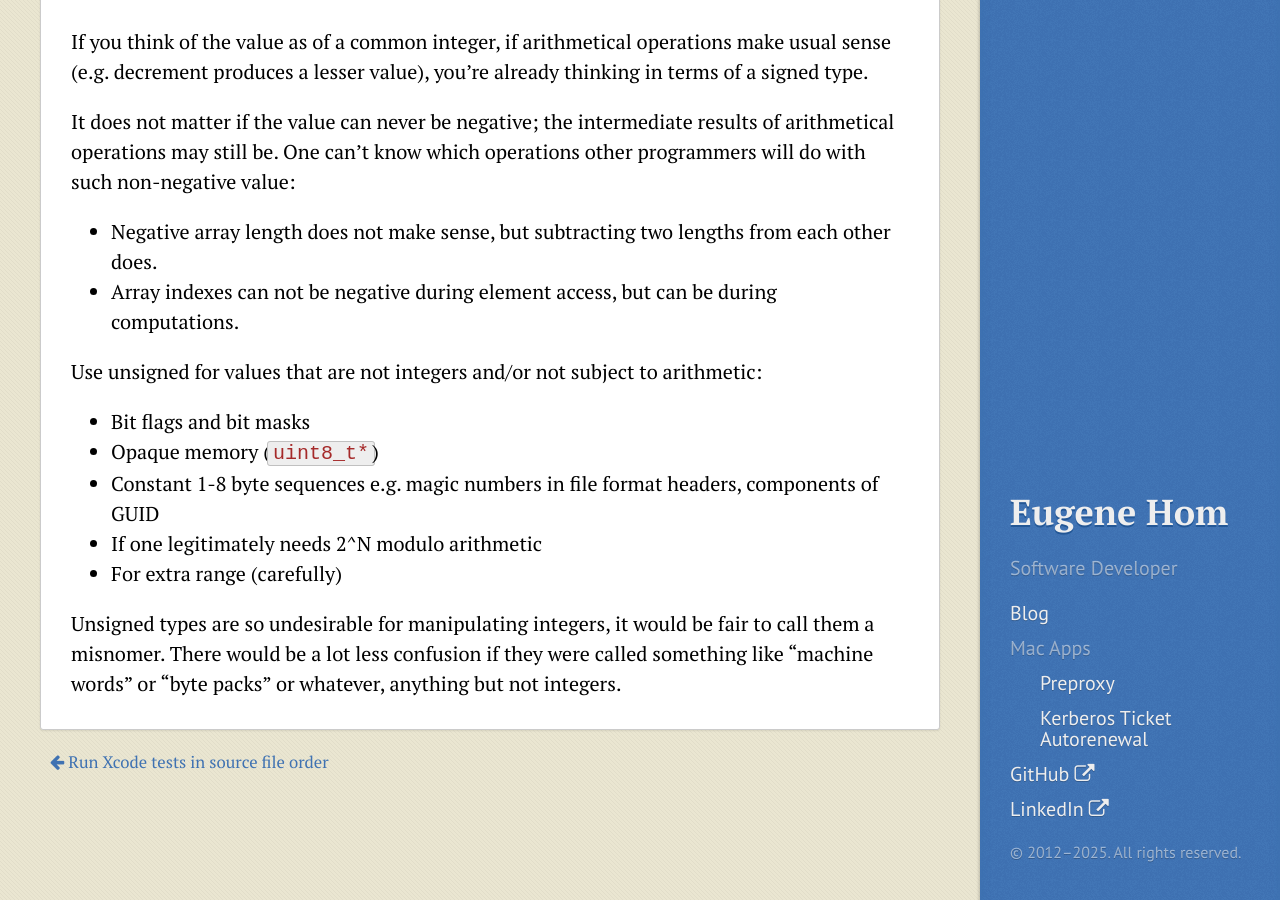
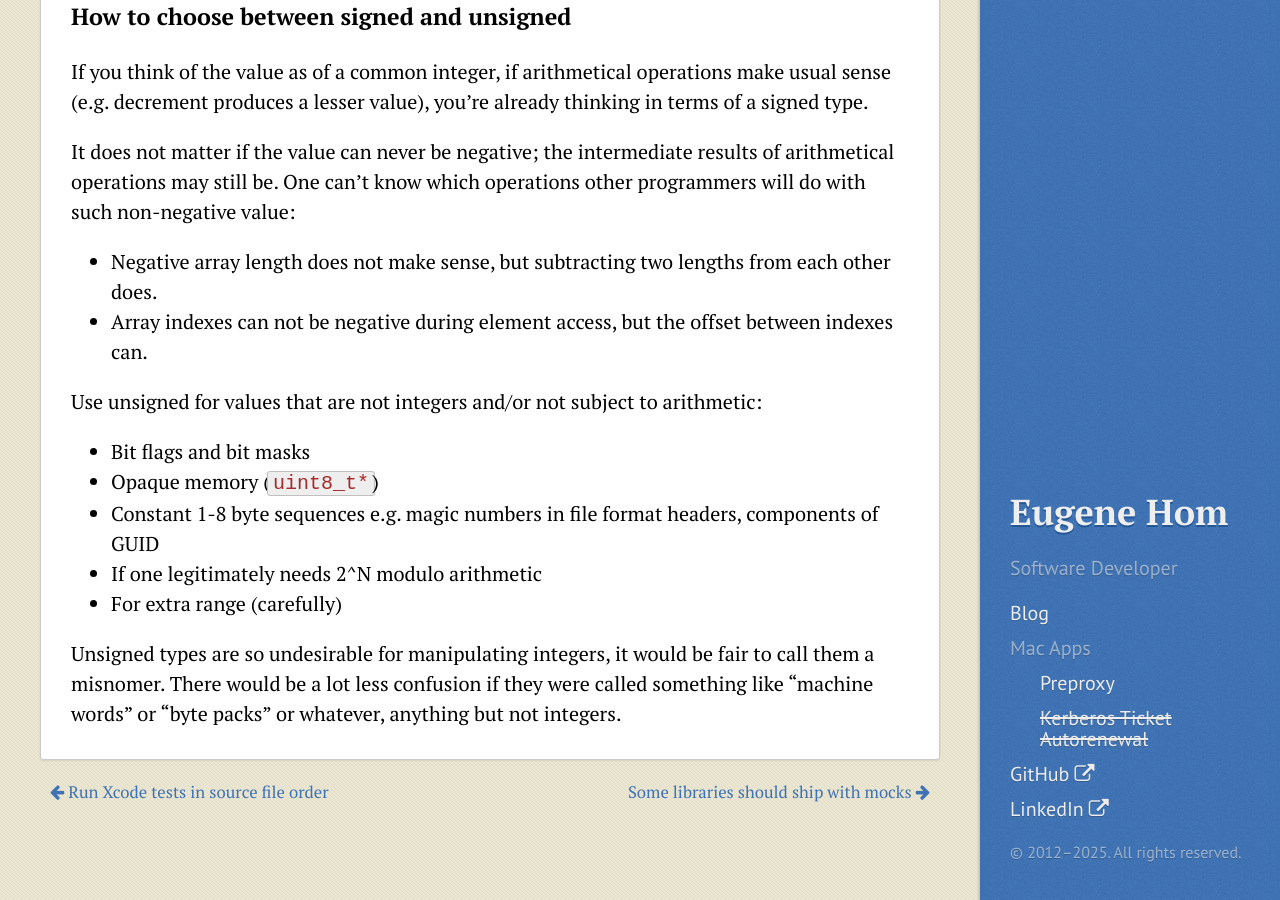
Before and after one commit to hamstergene/hamstergene.github.io, a Jekyll site: the page built from _posts/2021-10-30-do-not-use-unsigned-for-nonnegativity.md, in a window 1280 px wide and 900 px high, scrolled down 3553 px. Built offline with Jekyll 4.4.1, drawn with Linux system fonts in a browser that asks for light colours; nearby versions of some CDN libraries; comment, search, counter and statistics services are not loaded; some of the changed text lies outside the part shown.

Commit message:
article on libraries to ship mocks

```diff
--- a/_data/menu.yml
+++ b/_data/menu.yml
@@ -5,7 +5,7 @@
   menu:
     - title: Preproxy
       url: /macapps/preproxy/
-    - title: Kerberos Ticket Autorenewal
+    - title: <s>Kerberos Ticket Autorenewal</s>
       url: /macapps/ticket-renewer/
 
 - title: GitHub
--- a/_posts/2021-10-30-do-not-use-unsigned-for-nonnegativity.md
+++ b/_posts/2021-10-30-do-not-use-unsigned-for-nonnegativity.md
@@ -45,7 +45,7 @@
 0. But wait, `(long long int)12 - (int)25 < (unsigned int)32` is true again! All it took is for *12* to became a larger type.
 0. If that's not convincing, remember:
     * Type names are often typedefs that can be changed.
-    * Integer sizes are platform and compiler-dependent.
+    * Integer sizes are platform and compiler-dependent: some of the above may easily become not true after porting.
 
 Now, knowing all the above, imagine code-reviewing the expression `if (source_index - findTargetIndex() < getSize())`? Doesn't look like a simple piece of code anymore, does it.
 
@@ -76,7 +76,7 @@
 It does not matter if the value can never be negative; the intermediate results of arithmetical operations may still be. One can't know which operations other programmers will do with such non-negative value:
 
 * Negative array length does not make sense, but subtracting two lengths from each other does.
-* Array indexes can not be negative during element access, but can be during computations.
+* Array indexes can not be negative during element access, but the offset between indexes can.
 
 Use unsigned for values that are not integers and/or not subject to arithmetic:
 
```
Also changed, not shown: AGENTS.md (added, +5 -0 lines), _posts/2025-12-15-libraries-should-ship-own-mocks.md (added, +33 -0 lines), macapps/ticket-renewer.md (+2 -2 lines).
